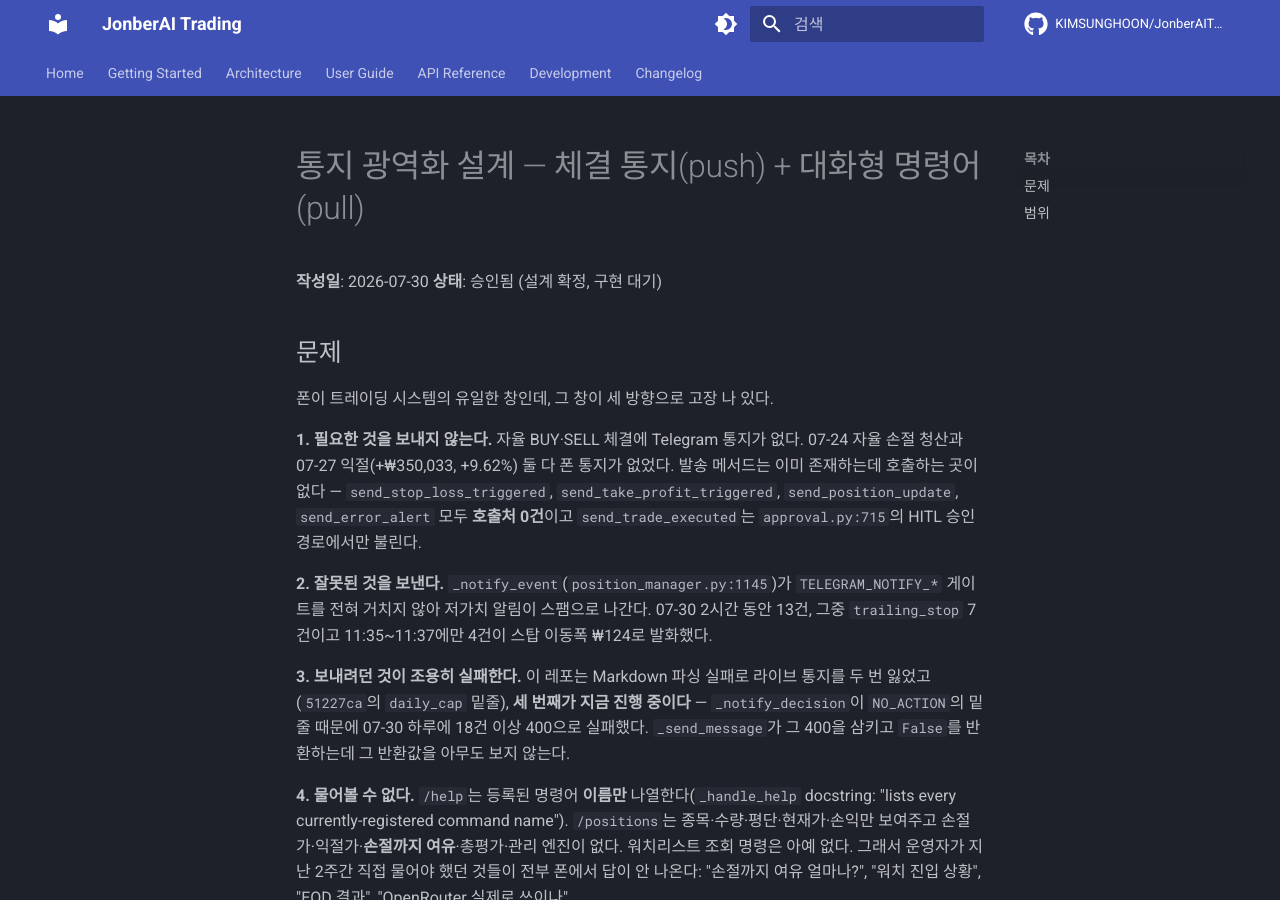
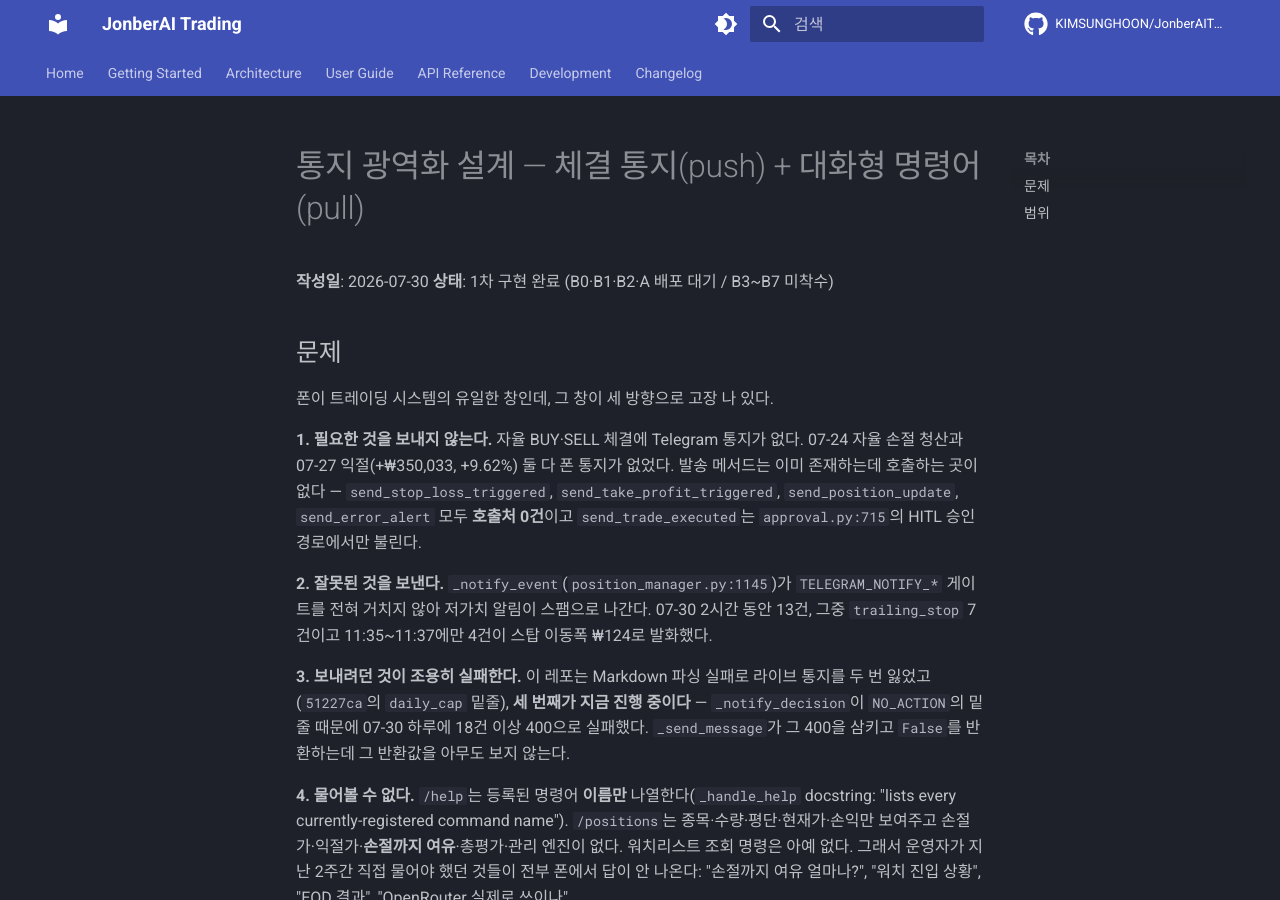
Before and after one commit to KIMSUNGHOON/JonberAITrading, an MkDocs documentation site: the page built from docs/superpowers/specs/2026-07-30-notification-broadening-design.md, in a window 1280 px wide and 900 px high. Built offline with MkDocs 1.6.1 and Material for MkDocs 9.7.7, drawn with Linux system fonts in a browser that asks for light colours; comment, search, counter and statistics services are not loaded.

Commit message:
docs: 통지 광역화 스펙 상태를 1차 구현 완료로 갱신

```diff
--- a/docs/superpowers/specs/2026-07-30-notification-broadening-design.md
+++ b/docs/superpowers/specs/2026-07-30-notification-broadening-design.md
@@ -1,7 +1,7 @@
 # 통지 광역화 설계 — 체결 통지(push) + 대화형 명령어(pull)
 
 **작성일**: 2026-07-30
-**상태**: 승인됨 (설계 확정, 구현 대기)
+**상태**: 1차 구현 완료 (B0·B1·B2·A 배포 대기 / B3~B7 미착수)
 
 ## 문제
 
```
